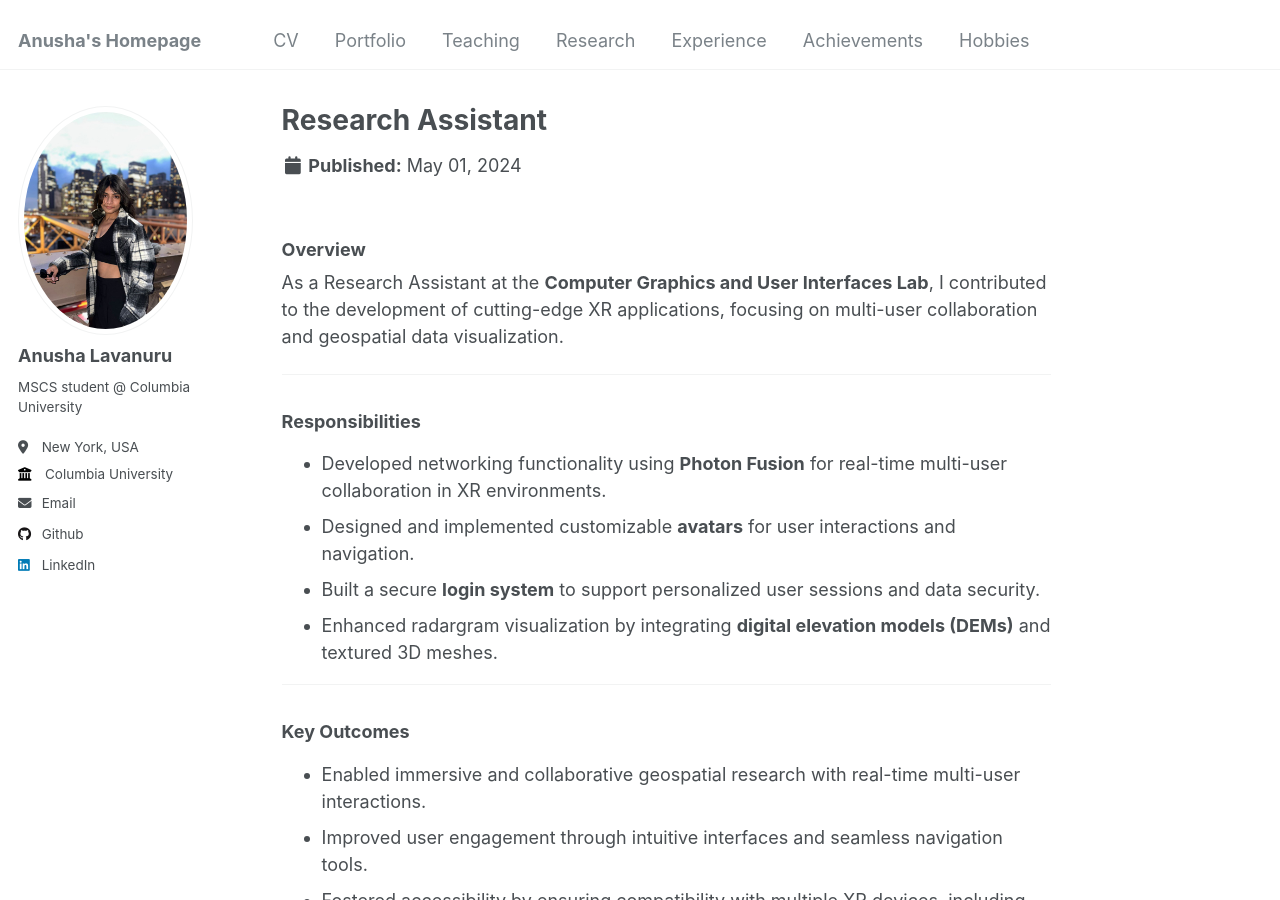
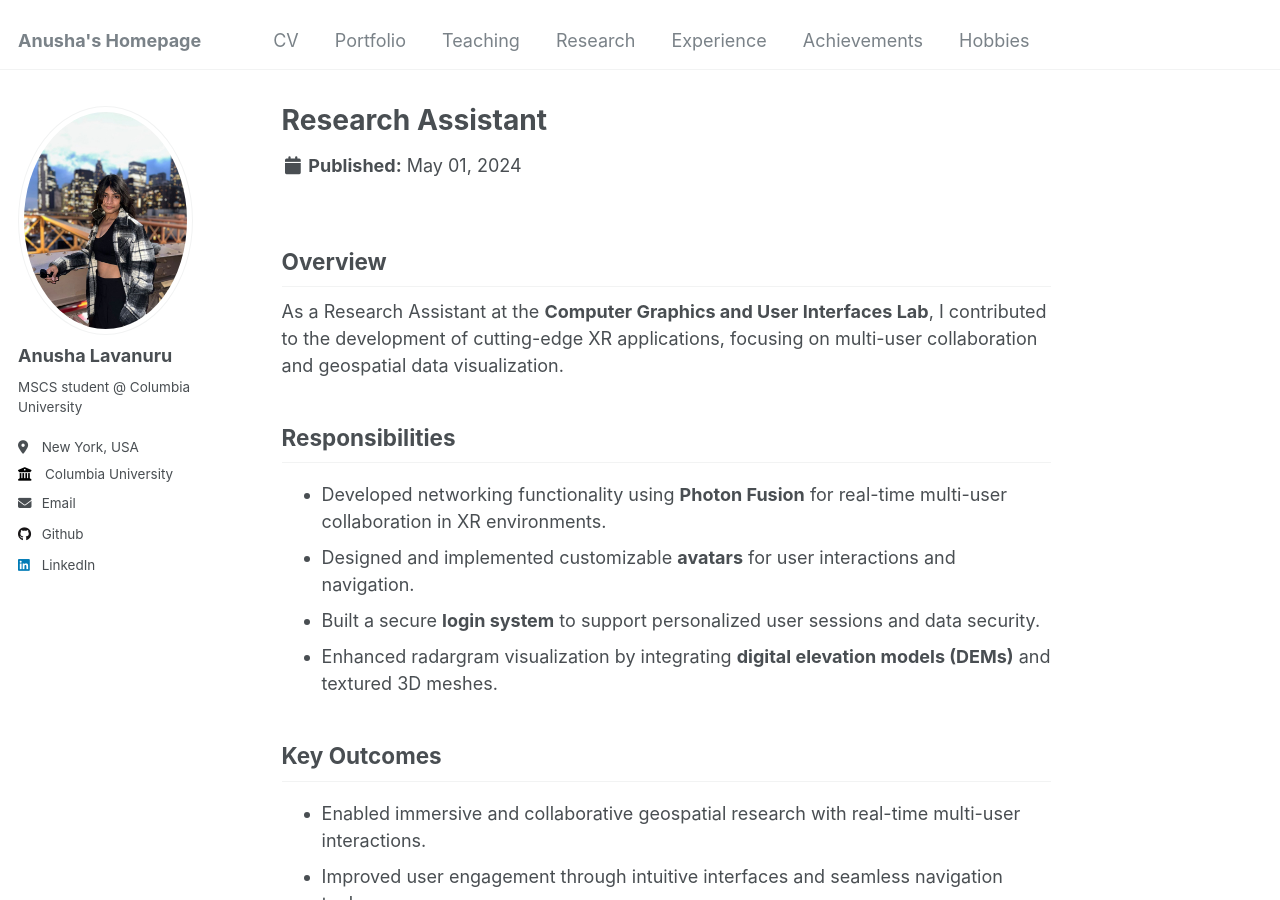
Before and after one commit to AnushaLavanuru5/AnushaL.github.io, a Jekyll site: the page built from _experience/experience-1.md, in a window 1280 px wide and 900 px high. Built offline with Jekyll 4.4.1, drawn with Linux system fonts in a browser that asks for light colours.

```diff
--- a/_experience/experience-1.md
+++ b/_experience/experience-1.md
@@ -6,27 +6,25 @@ duration: "May 2024 – Present"
 collection: experience
 ---
 
-### Overview
+Overview
+---
 As a Research Assistant at the **Computer Graphics and User Interfaces Lab**, I contributed to the development of cutting-edge XR applications, focusing on multi-user collaboration and geospatial data visualization.
 
+Responsibilities
 ---
-
-### Responsibilities
 - Developed networking functionality using **Photon Fusion** for real-time multi-user collaboration in XR environments.
 - Designed and implemented customizable **avatars** for user interactions and navigation.
 - Built a secure **login system** to support personalized user sessions and data security.
 - Enhanced radargram visualization by integrating **digital elevation models (DEMs)** and textured 3D meshes.
 
+Key Outcomes
 ---
-
-### Key Outcomes
 - Enabled immersive and collaborative geospatial research with real-time multi-user interactions.
 - Improved user engagement through intuitive interfaces and seamless navigation tools.
 - Fostered accessibility by ensuring compatibility with multiple XR devices, including the Oculus Quest and Microsoft HoloLens.
 
+Technologies Used
 ---
-
-### Technologies Used
 - **Networking:** Photon Fusion
 - **Development Environment:** Unity
 - **Visualization Tools:** DEMs, radargram meshes, custom shaders
```
